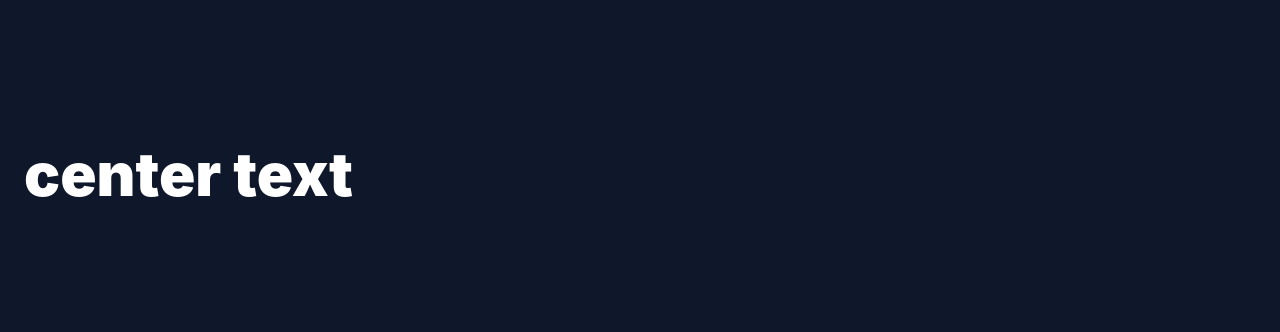
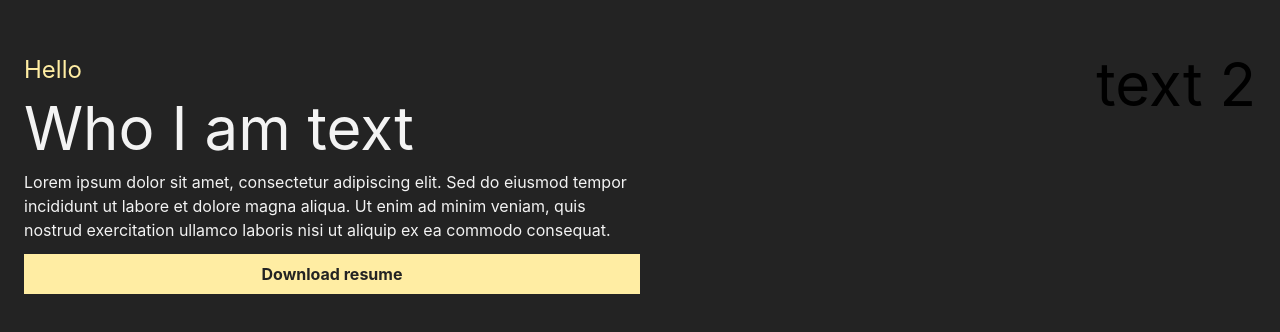
Before and after one commit to SimonaHriscu/portfolio, a React (Create React App) app: page / in a window 1280 px wide. Shown: the part 226-558 px from the top of the page. Built offline with nearby package versions, Linux system fonts and the light colour scheme.

Commit message:
add primary colors

```diff
--- a/src/App.js
+++ b/src/App.js
@@ -1,11 +1,26 @@
-
 function App() {
   return (
-    <section class="p-6 flex min-h-screen flex-col justify-center bg-slate-900 text-white">
-  <div class="container mx-auto">
-    <h1 class="text-6xl font-black">center text</h1>
-  </div>
-</section>
+    <section class="p-6 flex min-h-screen flex-col justify-center bg-primary-black text-white">
+      <div class="container mx-auto">
+        <div class="flex flex-row justify-between">
+          <div class="flex flex-col w-1/2 gap-y-3">
+            <p class="text-2xl text-primary-yellow">Hello</p>
+            <h1 class="text-6xl text-primary-white">Who I am text</h1>
+            <p class="text-primary-white">
+              Lorem ipsum dolor sit amet, consectetur adipiscing elit. Sed do
+              eiusmod tempor incididunt ut labore et dolore magna aliqua. Ut
+              enim ad minim veniam, quis nostrud exercitation ullamco laboris
+              nisi ut aliquip ex ea commodo consequat.
+            </p>
+            <button class="bg-primary-yellow hover:bg-blue-700 text-primary-black font-bold py-2 px-4">
+              Download resume
+            </button>
+            <link href="#" title="email"></link>
+          </div>
+          <h1 class="text-6xl font-white">text 2</h1>
+        </div>
+      </div>
+    </section>
   );
 }
 
--- a/tailwind.config.js
+++ b/tailwind.config.js
@@ -5,6 +5,13 @@ module.exports = {
     container: {
       center: true,
     },
+    colors: {
+      primary: {
+        black: "#232323",
+        yellow: "#FFEDA3",
+        white: "#F3F3F3",
+      },
+    },
   },
   plugins: [],
 }
```
